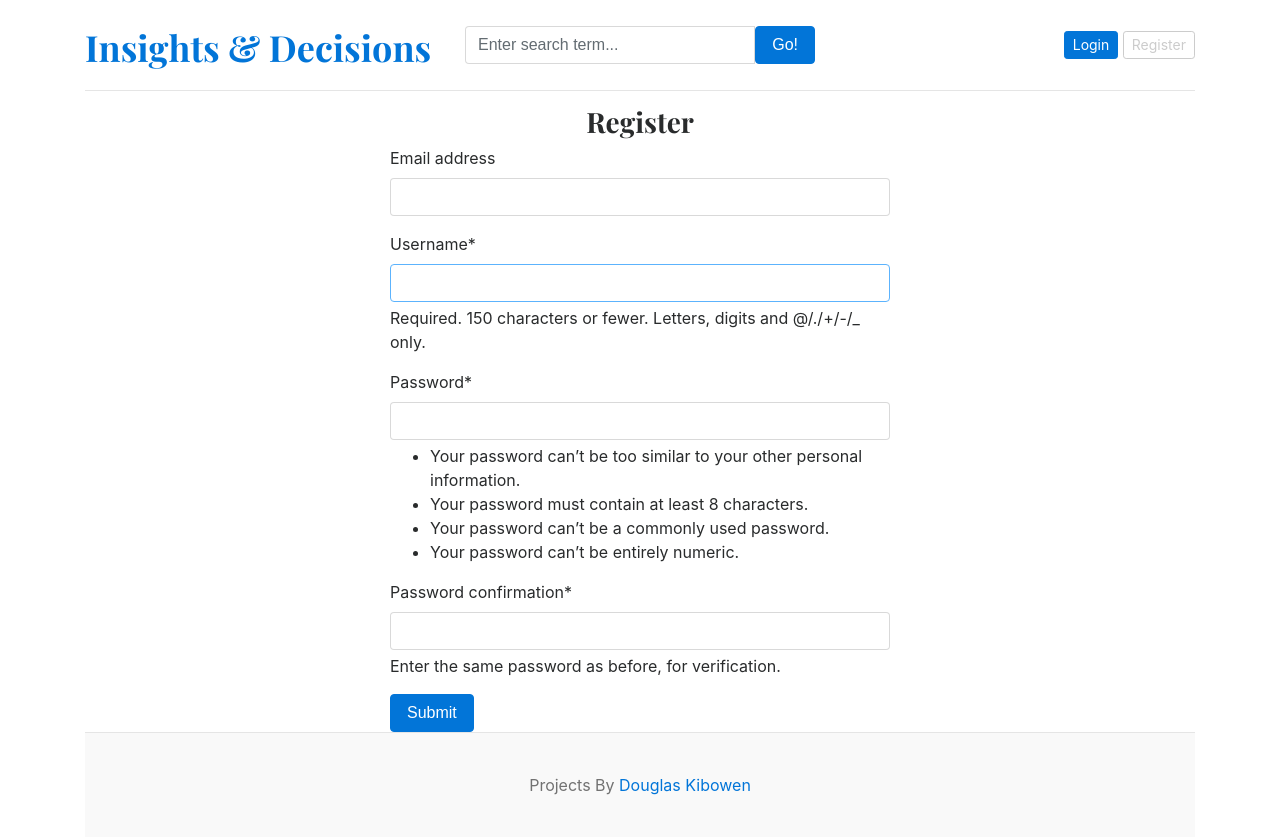
After one commit to dkibowen/douglas, a Django app: page /register/ in a window 1280 px wide. The commit adds this page. Run offline with Django 5.2, Linux system fonts and the light colour scheme; data that the repository does not hold is empty; some libraries are stand-ins or nearby versions.

Commit message:
added register, login and logout functionalities

```diff
--- /dev/null
+++ b/douglas_main/forms.py
@@ -0,0 +1,7 @@
+from django.contrib.auth.models import User
+from django.contrib.auth.forms import UserCreationForm
+
+class RegistrationForm(UserCreationForm):
+    class Meta:
+        model = User
+        fields = ('email','username','password1','password2')
--- a/douglas_main/settings.py
+++ b/douglas_main/settings.py
@@ -38,6 +38,8 @@ INSTALLED_APPS = [
     'django.contrib.messages',
     'django.contrib.staticfiles',
     'blogs',
+    'crispy_forms',
+    'crispy_bootstrap4',
 ]
 
 MIDDLEWARE = [
@@ -129,3 +131,5 @@ DEFAULT_AUTO_FIELD = 'django.db.models.BigAutoField'
 
 MEDIA_URL = '/media/'
 MEDIA_ROOT = BASE_DIR /'media'
+
+CRISPY_TEMPLATE_PACK = 'bootstrap4'
--- a/douglas_main/urls.py
+++ b/douglas_main/urls.py
@@ -25,6 +25,9 @@ urlpatterns = [
     path('admin/', admin.site.urls),
     path('',views.home,name='home'),
     path('category/',include('blogs.urls')),
-    path('<slug:slug>',BlogView.single_blog,name='single_blog'),
+    path('blogs/<slug:slug>',BlogView.single_blog,name='single_blog'),
     path('blogs/search/',BlogView.search,name='search'),
+    path('register/',views.register,name='register'),
+    path('login/',views.login,name='login'),
+    path('logout/',views.logout,name='logout'),
 ] + static(settings.MEDIA_URL,document_root=settings.MEDIA_ROOT)
--- a/douglas_main/views.py
+++ b/douglas_main/views.py
@@ -1,5 +1,8 @@
-from django.shortcuts import render
+from django.shortcuts import render, redirect
 from blogs.models import Blog, Category
+from .forms import RegistrationForm
+from django.contrib.auth.forms import AuthenticationForm
+from django.contrib import auth
 
 def home(request):
 
@@ -11,3 +14,37 @@ def home(request):
         "posts":posts,
     }
     return render(request,'home.html',context)
+
+def register(request):
+    if request.method == 'POST':
+        form = RegistrationForm(request.POST)
+        if form.is_valid():
+            form.save()
+            return redirect('home')
+    else:
+        form = RegistrationForm()
+    context = {
+        'form':form,
+    }
+    return render(request,'register.html',context)
+
+def login(request):
+    if request.method == 'POST':
+        form = AuthenticationForm(request,request.POST)
+        if form.is_valid():
+            username = form.cleaned_data['username']
+            password = form.cleaned_data['password']
+
+            user = auth.authenticate(username=username,password=password)
+            if user is not None:
+                auth.login(request,user)
+            return redirect('home')
+    form = AuthenticationForm()
+    context = {
+        'form':form,
+    }
+    return render(request,'login.html',context)
+
+def logout(request):
+    auth.logout(request)
+    return redirect('home')
--- a/templates/base.html
+++ b/templates/base.html
@@ -29,8 +29,14 @@
                     </form>
                 </div>
                 <div class="col-4 d-flex justify-content-end align-items-center">
-                    <a class="btn btn-sm btn-primary" href="#">Login</a> &nbsp;
-                    <a class="btn btn-sm btn-outline-secondary" href="#">Register</a>
+                    {% if not user.is_authenticated %}
+                    <a class="btn btn-sm btn-primary" href="{% url 'login' %}">Login</a> &nbsp;
+                    <a class="btn btn-sm btn-outline-secondary" href="{% url 'register' %}">Register</a>
+                    {% else %}
+                    <span>You are logged in as {{ user }}</span>
+                    &emsp;
+                    <span><a href="{% url 'logout' %}">Logout</a></span>
+                    {% endif %}
                 </div>
             </div>
         </header>
--- /dev/null
+++ b/templates/register.html
@@ -0,0 +1,12 @@
+{% extends 'base.html' %}
+
+{% block content %}
+{% load crispy_forms_tags %}
+<h3 class="text-center">Register</h3>
+<form action="{% url 'register' %}" method="POST" style="width: 500px; margin: auto;">
+    {% csrf_token %}
+    {{ form | crispy }}
+    <button type="submit" class="btn btn-primary">Submit</button>
+</form>
+
+{% endblock %}
```
Also changed, not shown: templates/login.html (added, +12 -0 lines).
